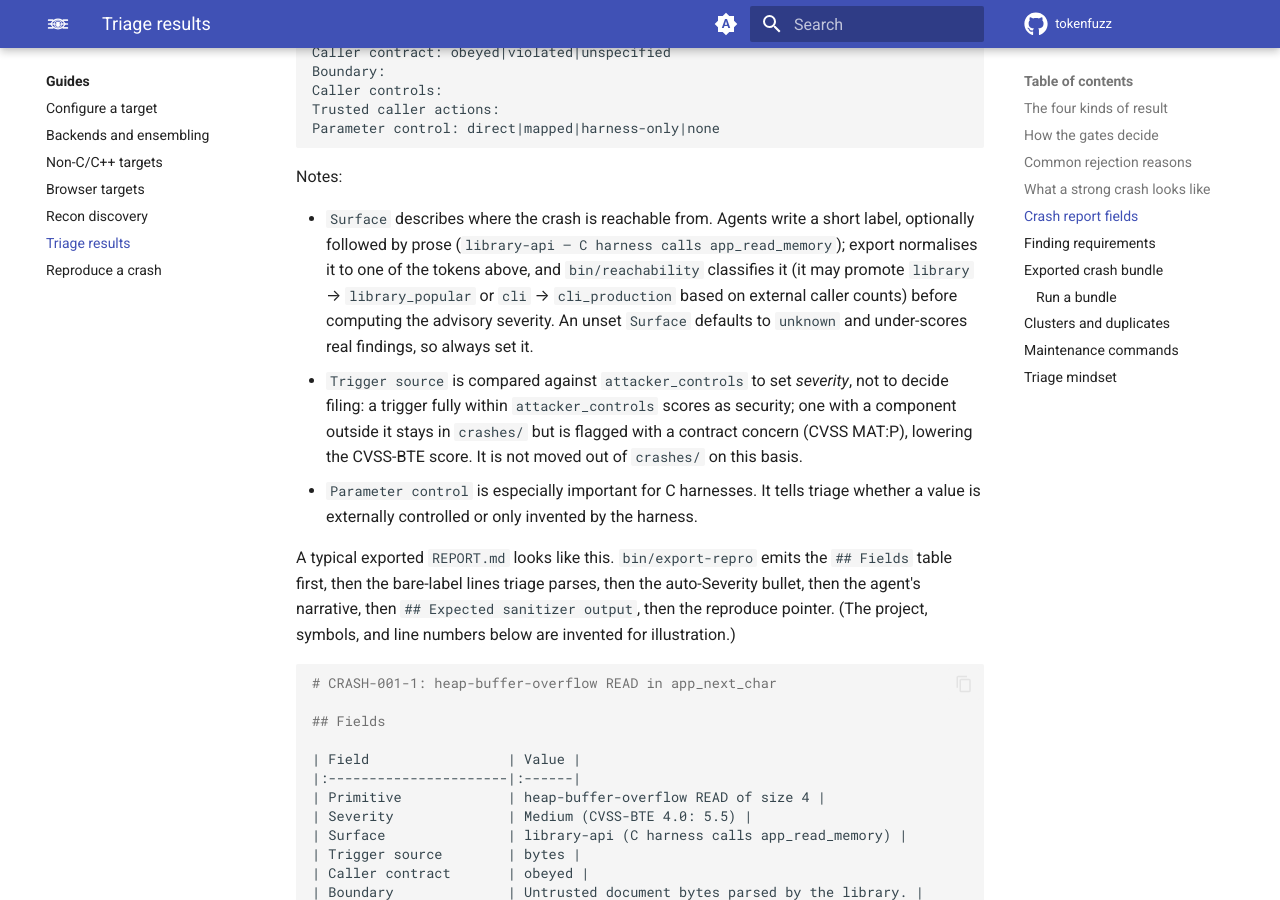
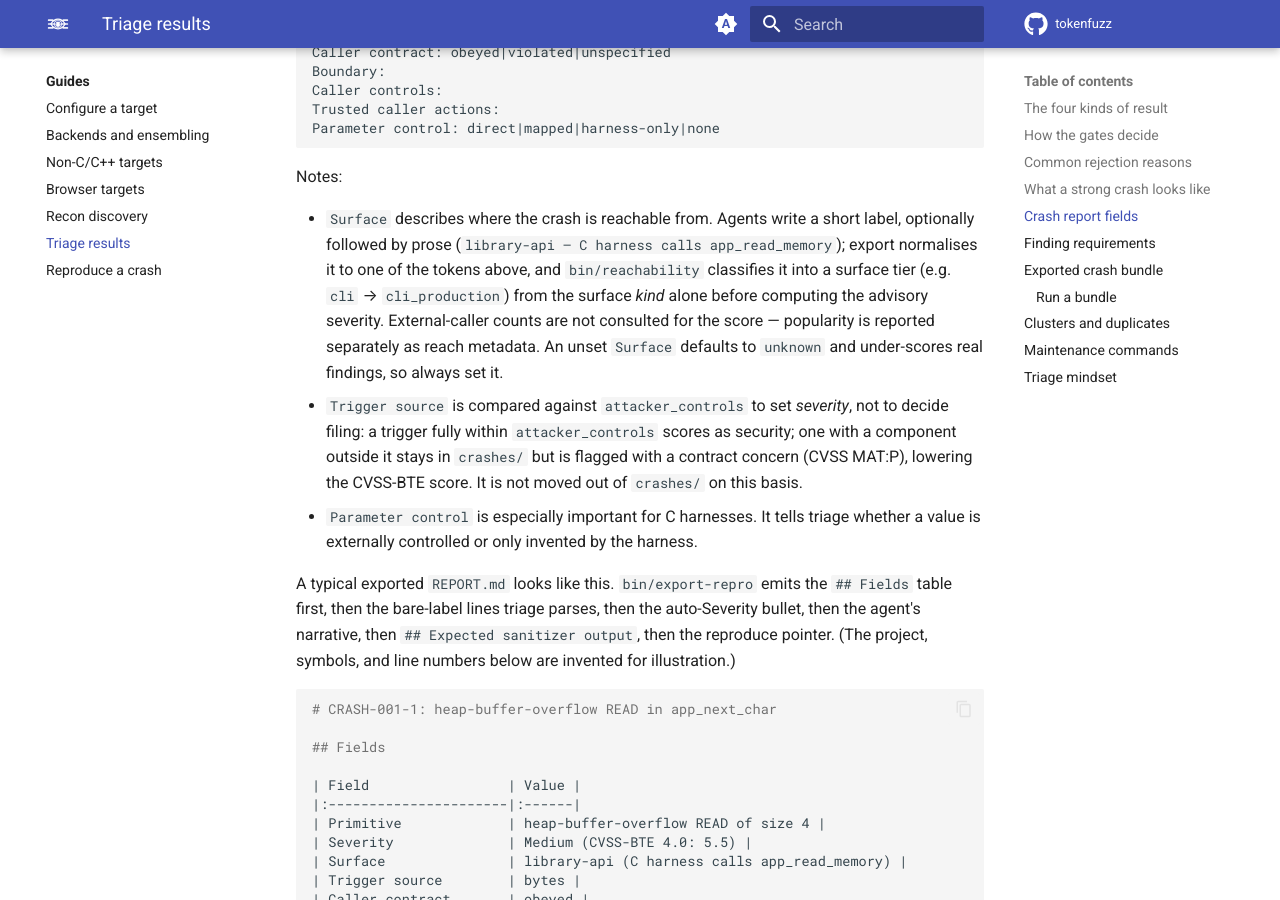
Before and after one commit to tokenfuzz/tokenfuzz, an MkDocs documentation site: the page built from docs/guides/triage-results.md, in a window 1280 px wide and 900 px high, scrolled down 3541 px. Built offline with MkDocs 1.6.1 and Material for MkDocs 9.7.7, drawn with Linux system fonts in a browser that asks for light colours; comment, search, counter and statistics services are not loaded.

Commit message:
severity: localise call-sequence triggers and drop popularity from CVSS
Two independent severity corrections surfaced by inflated benchmark reports
where a crash scored High even though the attacker did not control the
trigger.

1. Trigger-shape localisation (AV:L/AT:P). A callback/re-entrancy bug carries
   trigger_source=both (bytes are only setup; the unsafe step is a trusted
   call ordering), and triage already records the exact out-of-control set as
   "requires [call-sequence] outside attacker_controls=[bytes]". The scorer was
   collapsing that to a boolean (MAT:P only) and re-inferring proximity from
   prose, where the `both` token vetoed localisation — so a re-entrancy UAF
   kept the AV:N library worst-case embedding and scored High. Consume triage's
   authoritative set-difference instead: localise to AV:L/AT:P only when the
   out-of-attacker-control set is exactly {call-sequence}. The subset test is
   conservative — {bytes,call-sequence}, {bytes}, remote-capable triggers
   (timing/race/env), and contract concerns raised for other reasons
   (violated contract / harness-only) all keep AV:N, so a genuine byte-parser
   is never under-scored.

2. Popularity out of the CVSS score. External-caller counts measure ecosystem
   prevalence, not the importance of the affected asset to a consuming
   environment (the concept CR/IR/AR is defined for), so they must not move the
   score. Retire the library_popular tier and the caller-count branches:
   CR/IR/AR now derive from the surface *kind* alone (network H, ordinary
   shipped library/file/CLI M, non-shipping L, unclassified X→CVSS-B baseline).
   The "no caller evidence → L" fallback was itself popularity reasoning and is
   removed. Caller reach is still probed and reported as prioritisation
   metadata; it just no longer feeds the number.

Tests pin the risky cases: the {call-sequence} set-difference localises to
AV:L/AT:P; {bytes,call-sequence}/{bytes} and no-concern byte-parsers stay AV:N;
the surface tier ignores caller counts; and a DoS-only stack-exhaustion in an
ordinary library now scores Medium (was High only via the popularity CR:H bump).

```diff
--- a/docs/guides/triage-results.md
+++ b/docs/guides/triage-results.md
@@ -152,9 +152,10 @@
 - `Surface` describes where the crash is reachable from. Agents write
   a short label, optionally followed by prose (`library-api — C
   harness calls app_read_memory`); export normalises it to one of the
-  tokens above, and `bin/reachability` classifies it (it may promote
-  `library` → `library_popular` or `cli` → `cli_production` based on
-  external caller counts) before computing the advisory severity. An
+  tokens above, and `bin/reachability` classifies it into a surface tier
+  (e.g. `cli` → `cli_production`) from the surface *kind* alone before
+  computing the advisory severity. External-caller counts are not consulted
+  for the score — popularity is reported separately as reach metadata. An
   unset `Surface` defaults to `unknown` and under-scores real
   findings, so always set it.
 - `Trigger source` is compared against `attacker_controls` to set
```
Also changed, not shown: .agents/references/session-rules.digest.md (+3 -2 lines), .agents/references/session-rules.md (+4 -3 lines), 5 other files.
